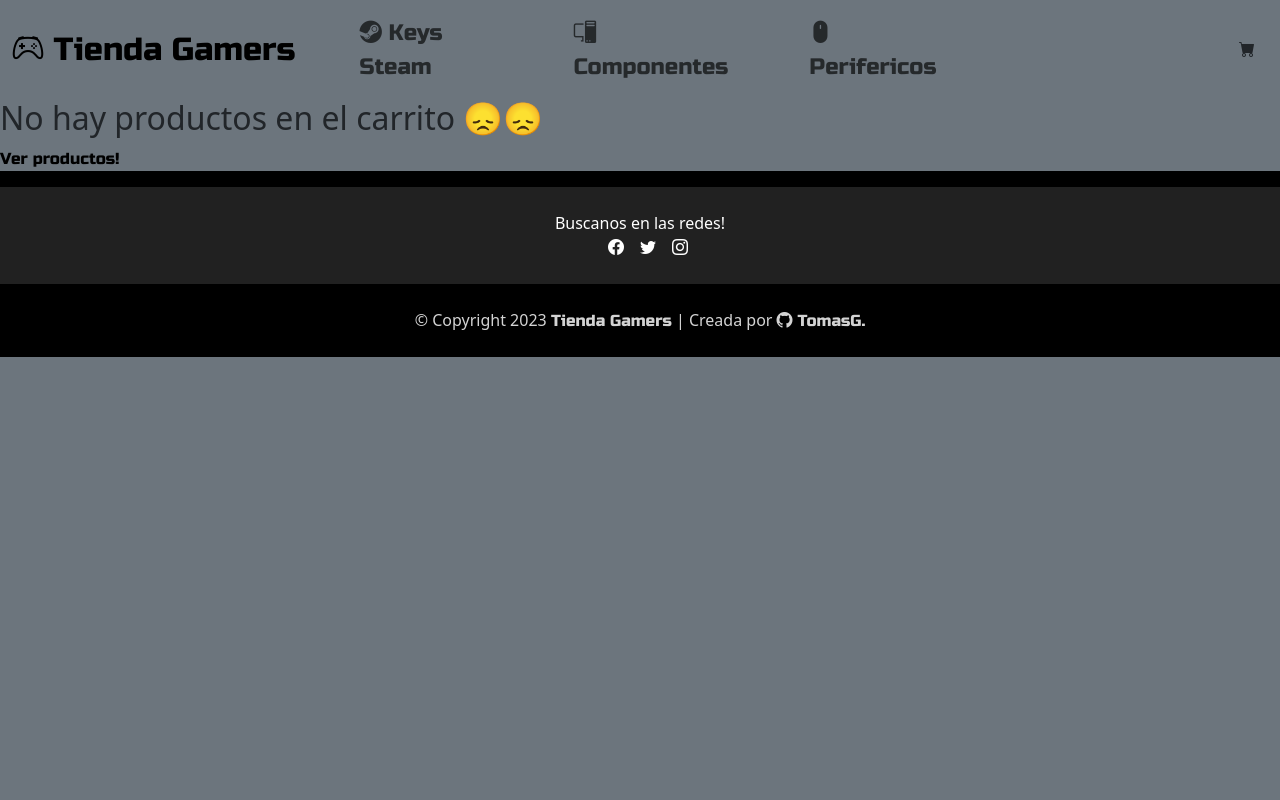
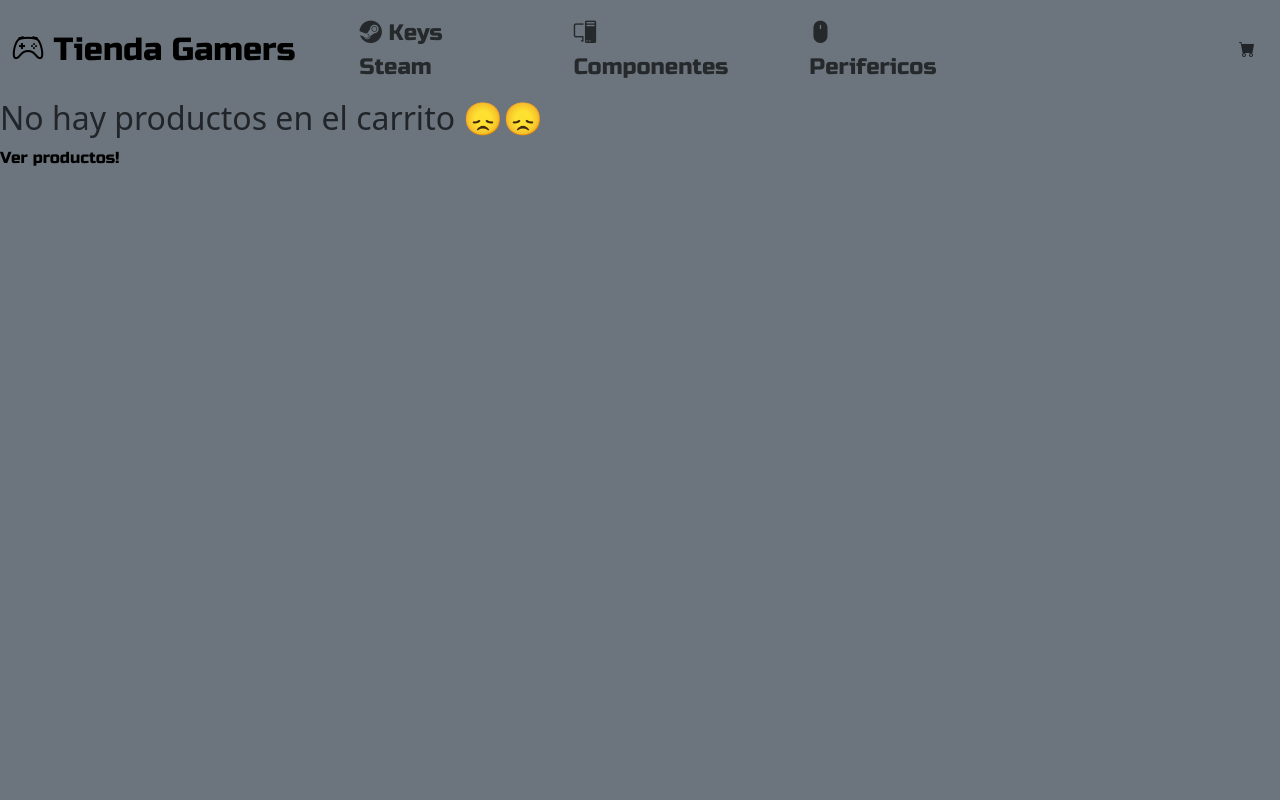
Before and after one commit to TomasGon1/ProyectoFinal-ReactJs, a React (Create React App) app: page /cart in a window 1280 px wide. Shown: the top 800 px of the page. Built offline with nearby package versions, Linux system fonts and the light colour scheme; a web font is replaced by a local one.

Commit message:
proyecto-ecomm

```diff
--- a/package.json
+++ b/package.json
@@ -13,6 +13,7 @@
     "react-dom": "^18.2.0",
     "react-router-dom": "^6.16.0",
     "react-scripts": "5.0.1",
+    "react-spinners": "^0.13.8",
     "sweetalert2": "^11.7.31",
     "web-vitals": "^2.1.4"
   },
--- /dev/null
+++ b/src/components/Cart/Cart.css
@@ -0,0 +1,5 @@
+.div-container{
+    display: flex;
+    flex-direction: column;
+    min-height: 100vh;
+}
--- a/src/components/Cart/Cart.js
+++ b/src/components/Cart/Cart.js
@@ -2,6 +2,7 @@ import React from 'react'
 import { Link } from 'react-router-dom'
 import { useCartContext } from '../../context/cartContext'
 import ItemCart from '../ItemCart/ItemCart'
+import "./Cart.css"
 
 const Cart = () => {
 
@@ -9,15 +10,15 @@ const Cart = () => {
 
   if(cart.length === 0){
     return (
-      <>
+      <div className='div-container'>
       <h2>No hay productos en el carrito 😞😞</h2>
       <Link to="/">Ver productos!</Link>
-      </>
+      </div>
     );
   }
 
   return (
-    <>
+    <div className='div-container'>
      {cart.map((item)=>(
       <ItemCart key={item.id} item={item}/>
      ))}
@@ -27,7 +28,7 @@ const Cart = () => {
       {' '}
       <button>Finalizar compra</button>
      </Link>
-    </>
+    </div>
   )
 
 
--- /dev/null
+++ b/src/components/Checkout/Checkout.css
@@ -0,0 +1,5 @@
+.div-container{
+    display: flex;
+    flex-direction: column;
+    min-height: 100vh;
+}
--- a/src/components/Checkout/Checkout.js
+++ b/src/components/Checkout/Checkout.js
@@ -8,6 +8,7 @@ import {
   doc,
   getDoc,
 } from "firebase/firestore";
+import "./Checkout.css"
 
 export const Checkout = () => {
   const [nombre, setNombre] = useState("");
@@ -86,7 +87,7 @@ export const Checkout = () => {
   };
 
   return (
-    <>
+    <div className="div-container">
       <h2>Rellena el formulario para confirmar la compra</h2>
 
       <form onSubmit={formulario}>
@@ -158,6 +159,6 @@ export const Checkout = () => {
           <button type="submit">Finalizar compra</button>
         </div>
       </form>
-    </>
+    </div>
   );
 };
--- a/src/components/Item/Item.js
+++ b/src/components/Item/Item.js
@@ -5,7 +5,7 @@ import "./Item.css";
 const Item = ({ item }) => {
   return (
     <div className="product-card">
-      <img src={item.image} className="card-img" alt={item.name} />
+     <img src={item.image} className="card-img" alt={item.name} />
       <div className="card-info">
         <p className="card-name">{item.name}</p>
         <p className="card-price">${item.price}</p>
--- a/src/components/ItemDetaIl/ItemDetail.js
+++ b/src/components/ItemDetaIl/ItemDetail.js
@@ -3,11 +3,13 @@ import ItemCount from "../ItemCount/ItemCount";
 import { Link } from "react-router-dom";
 import { useCartContext } from "../../context/cartContext";
 import Swal from "sweetalert2";
+import { PacmanLoader } from "react-spinners";
 import "./ItemDetail.css";
 
-const ItemDetail = ({ item }) => {
+const ItemDetail = ({ item, loading }) => {
   const [goCart, setGoCart] = useState(false);
   const { addItem } = useCartContext();
+
   const onAdd = (quantity) => {
     setGoCart(true);
     addItem(item, quantity);
@@ -25,7 +27,12 @@ const ItemDetail = ({ item }) => {
 
   return (
     <div className="item-detail-container">
-      <div className="item-detail">
+      {loading ? (
+        <div className="loader-style">
+        <PacmanLoader color="black" size={80} speedMultiplier={2} />
+      </div>
+      ) : (
+         <div className="item-detail">
         <div className="img-detail">
           <img src={item.image} alt={item.name} />
         </div>
@@ -44,6 +51,7 @@ const ItemDetail = ({ item }) => {
           </div>
         </div>
       </div>
+      )};
     </div>
   );
 };
--- a/src/components/ItemDetailContainer/ItemDetailContainer.css
+++ b/src/components/ItemDetailContainer/ItemDetailContainer.css
@@ -2,5 +2,12 @@
     display: "flex";
     align-items: "center";
     justify-content: "center";
-    height: "80vh";
+    min-height: 100vh;
 }
+
+.loader-style{
+    display: flex;
+    justify-content: center;
+    align-items: center;
+    height: 80vh;
+  }
--- a/src/components/ItemDetailContainer/ItemDetailContainer.js
+++ b/src/components/ItemDetailContainer/ItemDetailContainer.js
@@ -8,16 +8,28 @@ import "./ItemDetailContainer.css"
 const ItemDetailContainer = () => {
   const [item, setItem] = useState([]);
   const { id } = useParams();
+  const [loading, setloading] = useState(true);
+
+  const dataProps = {item, loading}
 
   useEffect(() => {
     const queryDb = getFirestore();
     const queryDoc = doc(queryDb, 'products', id);
-    getDoc(queryDoc).then((res)=>setItem({id: res.id, ...res.data()}));
+
+    getDoc(queryDoc)
+    .then((res) => {
+      setItem({id: res.id, ...res.data()});
+      setloading(false);
+    })
+    .catch((error) => {
+      console.error("Error al obtener el producto:", error);
+      setloading(false);
+    });
   }, [id]);
 
   return (
     <div className="div-container">
-      <ItemDetail item={item} />
+      <ItemDetail {...dataProps} />
     </div>
   );
 };
--- a/src/components/ItemListContainer/ItemListContainer.css
+++ b/src/components/ItemListContainer/ItemListContainer.css
@@ -2,5 +2,12 @@
   display: "flex";
   align-items: "center";
   justify-content: "center";
-  height: "80vh";
+  min-height: 100vh;
 }
+
+.loader-style{
+  display: flex;
+  justify-content: center;
+  align-items: center;
+  height: 80vh;
+}
--- a/src/components/ItemListContainer/ItemListContainer.js
+++ b/src/components/ItemListContainer/ItemListContainer.js
@@ -3,6 +3,7 @@ import { useState, useEffect } from "react";
 import { useParams } from "react-router-dom";
 import {getFirestore, collection, getDocs, where, query} from 'firebase/firestore';
 import ItemList from "../ItemList/ItemList";
+import { PacmanLoader } from "react-spinners";
 import "./ItemListContainer.css"
 
 const ItemListContainer = () => {
@@ -20,11 +21,18 @@ const ItemListContainer = () => {
     }
   }, [id])
 
+
+  if(item.length === 0){
+    return (
+      <div className="loader-style">
+        <PacmanLoader color="black" size={80} speedMultiplier={2} />
+      </div>
+    );
+  }
+
   return (
     <div className="div-container">
-
       <ItemList item={item} />
-
     </div>
   );
 };
```
Also changed, not shown: 2 other files (tests, documents, lock files or other folders).
